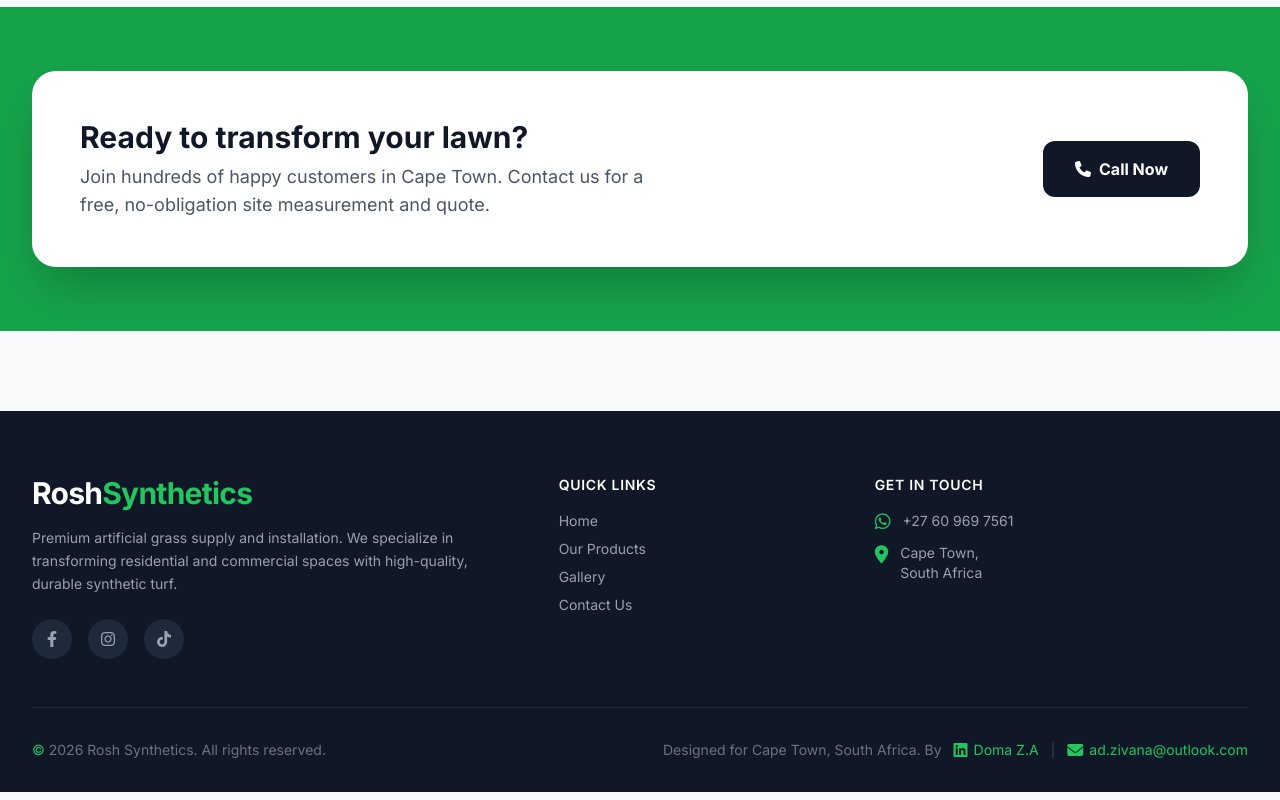
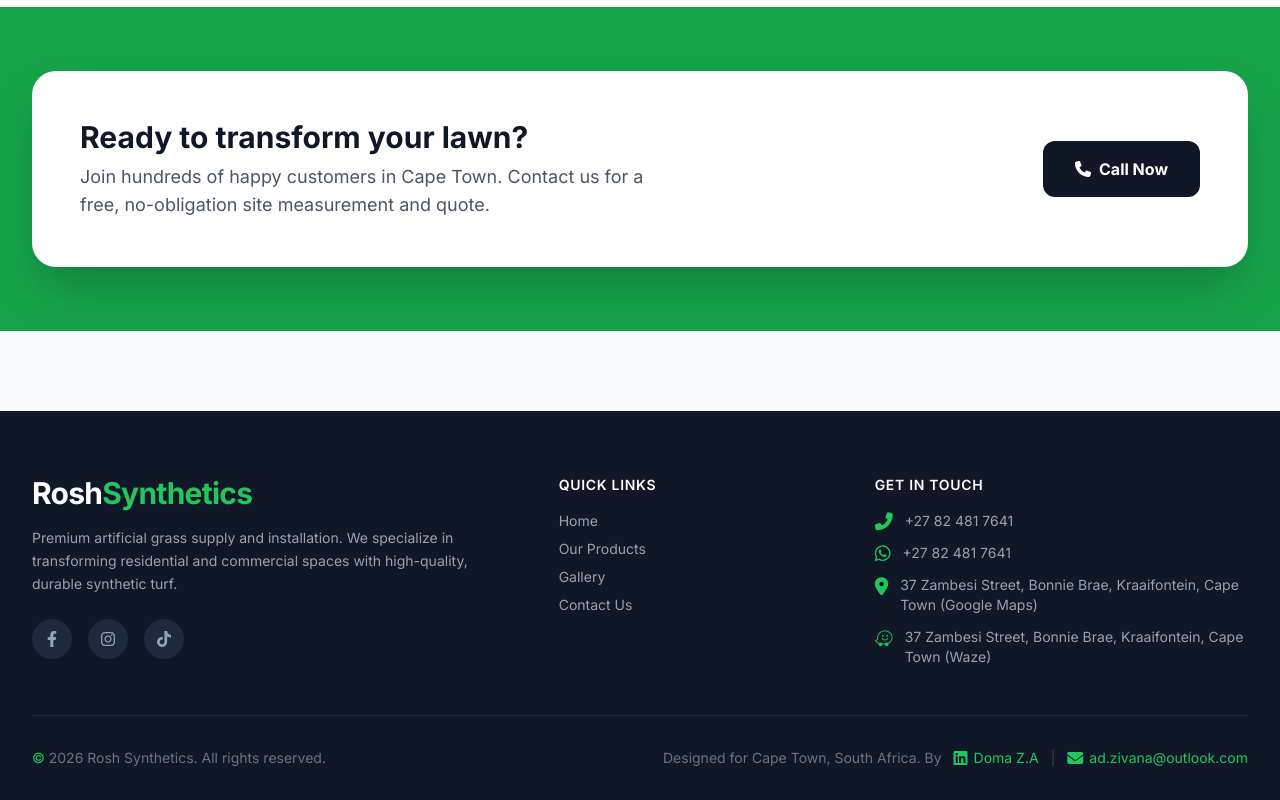
Before and after one commit to zivernay/rosh-synthetic-turfs, a website built with Vite: page index.html in a window 1280 px wide. Shown: the part 3572-4372 px from the top of the page. Built offline with nearby package versions, Linux system fonts and the light colour scheme.

Commit message:
Update copany contact details

```diff
--- a/index.html
+++ b/index.html
@@ -238,12 +238,12 @@
                             class="product-carousel flex overflow-x-auto snap-x snap-mandatory scrollbar-hide w-full h-full">
                             <img src="./src/assets/images/Eco20MM/eco 20mm.webp" alt="Eco 20mm"
                                 class="w-full min-w-full h-full object-cover shrink-0 snap-center">
-                            <img src="./src/assets/images/Eco20MM/eco 20mm 2.webp" alt="Eco 20mm texture"
-                                loading="lazy" class="w-full min-w-full h-full object-cover shrink-0 snap-center">
+                            <img src="./src/assets/images/Eco20MM/eco 20mm 2.webp" alt="Eco 20mm texture" loading="lazy"
+                                class="w-full min-w-full h-full object-cover shrink-0 snap-center">
                             <img src="./src/assets/images/Eco20MM/eco 20mm 3.webp" alt="Eco 20mm close up"
                                 loading="lazy" class="w-full min-w-full h-full object-cover shrink-0 snap-center">
-                            <img src="./src/assets/images/Eco20MM/eco 20mm 4.webp" alt="Eco 20mm detail"
-                                loading="lazy" class="w-full min-w-full h-full object-cover shrink-0 snap-center">
+                            <img src="./src/assets/images/Eco20MM/eco 20mm 4.webp" alt="Eco 20mm detail" loading="lazy"
+                                class="w-full min-w-full h-full object-cover shrink-0 snap-center">
                         </div>
 
                         <div
@@ -284,16 +284,12 @@
                         <div
                             class="product-carousel flex overflow-x-auto snap-x snap-mandatory scrollbar-hide w-full h-full">
                             <img src="./src/assets/images/Augysta25MM/25mm-Augusta-Square.webp"
-                                alt="Augusta 25mm square view"
-                                loading="lazy"
+                                alt="Augusta 25mm square view" loading="lazy"
                                 class="w-full min-w-full h-full object-cover shrink-0 snap-center">
                             <img src="./src/assets/images/Augysta25MM/augusta 25mm.webp" alt="Augusta 25mm"
-                            loading="lazy"
-                                class="w-full min-w-full h-full object-cover shrink-0 snap-center">
-                            <img src="./src/assets/images/Augysta25MM/augusta 25mm 3.webp"
-                                alt="Augusta 25mm close up"
-                                loading="lazy"
-                                class="w-full min-w-full h-full object-cover shrink-0 snap-center">
+                                loading="lazy" class="w-full min-w-full h-full object-cover shrink-0 snap-center">
+                            <img src="./src/assets/images/Augysta25MM/augusta 25mm 3.webp" alt="Augusta 25mm close up"
+                                loading="lazy" class="w-full min-w-full h-full object-cover shrink-0 snap-center">
                         </div>
 
                         <div
@@ -498,7 +494,7 @@
 
                     <!-- Social Media Links -->
                     <div class="flex justify-center lg:justify-start gap-4 mt-6">
-                        <a href="#" aria-label="Facebook"
+                        <a href="https://www.facebook.com/share/1DX4J6Swov/" aria-label="Facebook"
                             class="w-10 h-10 rounded-full bg-gray-800 flex items-center justify-center text-gray-400 hover:bg-brand-500 hover:text-white transition-all hover:-translate-y-1">
                             <i class="fab fa-facebook-f"></i>
                         </a>
@@ -529,12 +525,27 @@
                     <h4 class="text-white font-semibold mb-4 uppercase tracking-wider text-sm">Get In Touch</h4>
                     <ul class="space-y-3 text-sm text-gray-400">
                         <li class="flex items-center justify-center md:justify-start gap-3">
+                            <i class="fas fa-phone-alt text-brand-500 text-lg"></i>
+                            <a href="tel:+27824817641" class="hover:text-white transition">+27 82 481 7641</a>
+                        </li>
+                        <li class="flex items-center justify-center md:justify-start gap-3">
                             <i class="fab fa-whatsapp text-brand-500 text-lg"></i>
-                            <a href="https://wa.me/27609697561" class="hover:text-white transition">+27 60 969 7561</a>
+                            <a href="https://wa.me/27824817641" class="hover:text-white transition">+27 82 481 7641</a>
                         </li>
                         <li class="flex items-start justify-center md:justify-start gap-3">
                             <i class="fas fa-map-marker-alt text-brand-500 text-lg mt-0.5"></i>
-                            <span>Cape Town,<br>South Africa</span>
+                            <a href="https://maps.google.com/?q=37+Zambesi+Street,+Bonnie+Brae,+Kraaifontein,+Cape+Town"
+                                target="_blank" rel="noopener noreferrer" class="hover:text-white transition">
+                                37 Zambesi Street, Bonnie Brae, Kraaifontein, Cape Town (Google Maps)
+                            </a>
+                        </li>
+
+                        <li class="flex items-start justify-center md:justify-start gap-3">
+                            <i class="fab fa-waze text-brand-500 text-lg mt-0.5"></i>
+                            <a href="https://www.waze.com/ul?q=37+Zambesi+Street,+Bonnie+Brae,+Kraaifontein,+Cape+Town"
+                                target="_blank" rel="noopener noreferrer" class="hover:text-white transition">
+                                37 Zambesi Street, Bonnie Brae, Kraaifontein, Cape Town (Waze)
+                            </a>
                         </li>
                     </ul>
                 </div>
```
